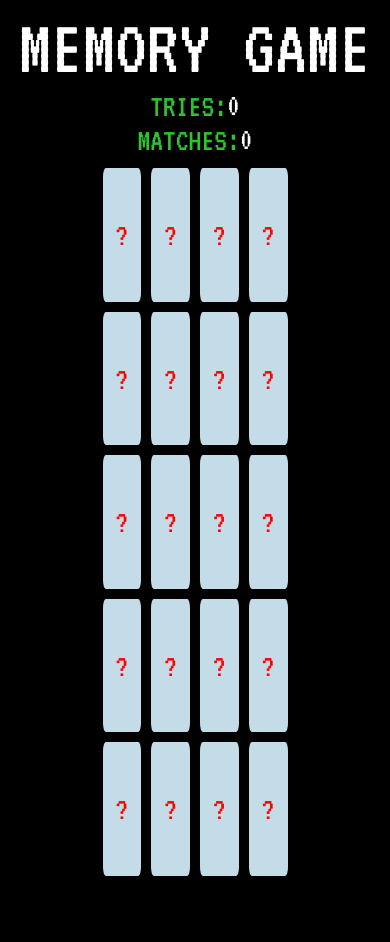
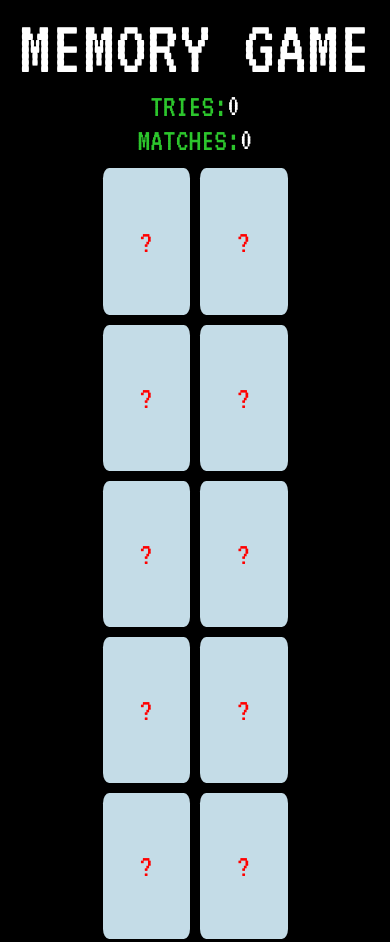
Before and after one commit to Pranav13072005/Memory-Game, a plain HTML site: page index.html in a window 390 px wide. Shown: the top 942 px of the page. Before the commit the page ends 881 px from the top, so only its background shows below. Drawn offline with Linux system fonts and the light colour scheme.

Commit message:
Update style.css

```diff
--- a/style.css
+++ b/style.css
@@ -188,3 +188,15 @@ body{
 .hide{
     background-color: #c4dce7;
 }
+@media screen and (max-width: 650px){
+    .button-grid{
+        height: 185vh;
+        width: 50%;
+        margin-top: 2%;
+        margin-left: 25%;
+        justify-content: center;
+        display: grid;
+        grid-template-columns: 1fr 1fr ;
+        grid-template-rows: 1fr 1fr 1fr 1fr 1fr 1fr 1fr 1fr 1fr 1fr;
+    }
+}
```
